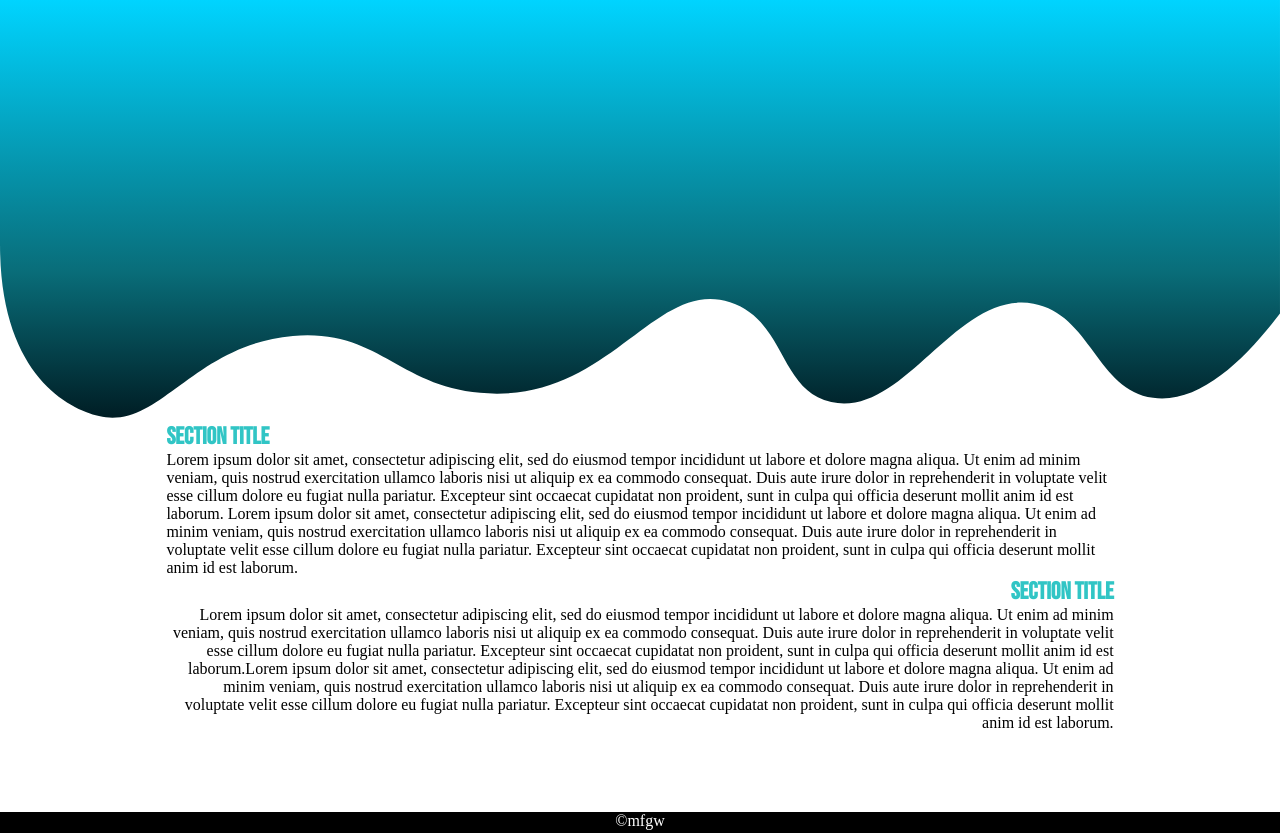
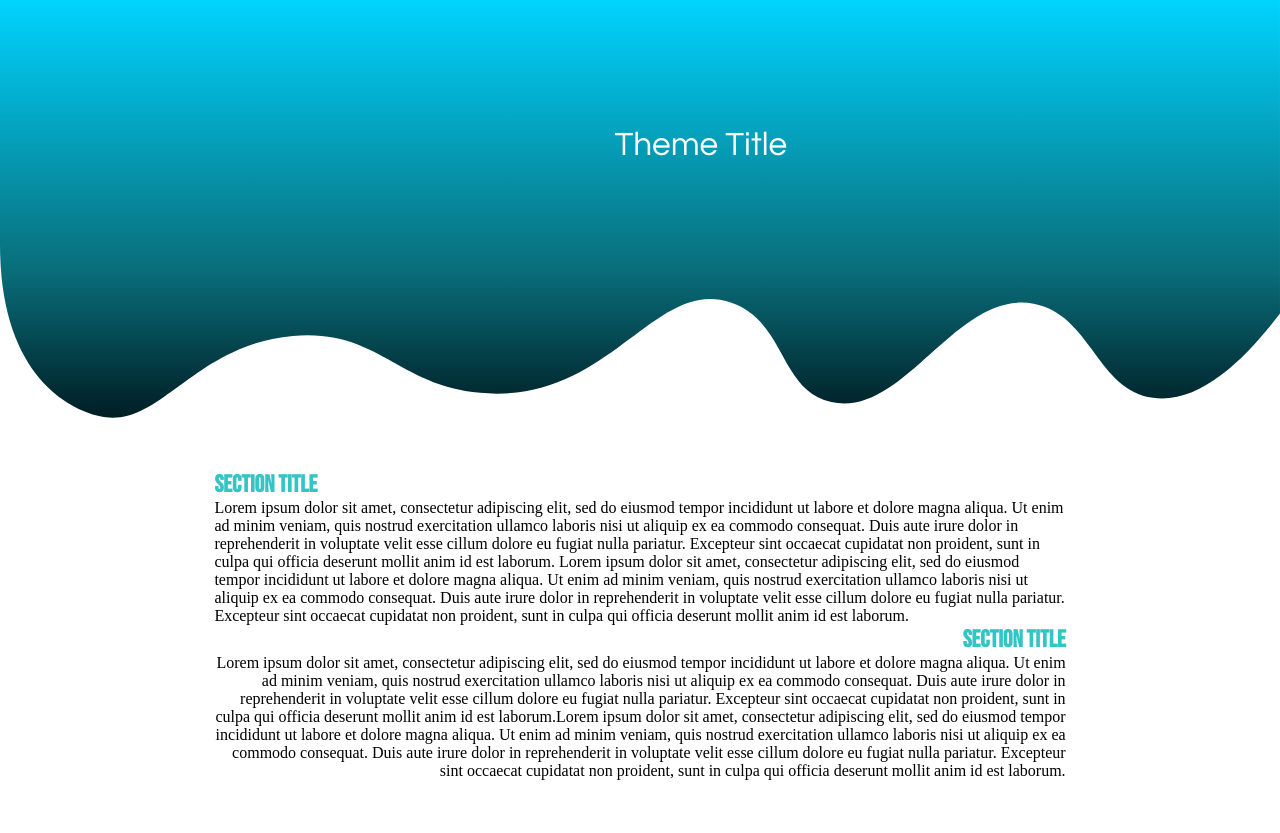
Before and after one commit to BearJCameron/mobile_friendly_practice, a plain HTML site: page index.html in a window 1280 px wide. Shown: the top 833 px of the page. Drawn offline with Linux system fonts and the light colour scheme.

Commit message:
added theme title

```diff
--- a/css/style.css
+++ b/css/style.css
@@ -16,12 +16,15 @@
 .theme_title{
     color: white;
     text-align: center;
-    margin-top: 60px;
-    font-size: 20pt;
+    font-size: 25pt;
     font-family: 'Questrial', sans-serif;
+    position: absolute;
+    top: 10vw;
+    left: 48vw;
 }
 
 .section_div{
+    padding: 3rem;
     margin-left: 13%;
     margin-right: 13%;
     margin-bottom: 5rem;
--- a/index.html
+++ b/index.html
@@ -12,6 +12,7 @@
     <title>Take Home</title>
 </head>
 <body>
+    <header class="theme_title">Theme Title</header>
     <svg id="Layer_1" data-name="Layer 1" xmlns="http://www.w3.org/2000/svg"        viewBox="0 0 1366 445.8">
         <defs>
             <linearGradient spreadMethod="pad" id="gradient" x1="0%" y1="100%" x2="0%" y2="0%">
```
